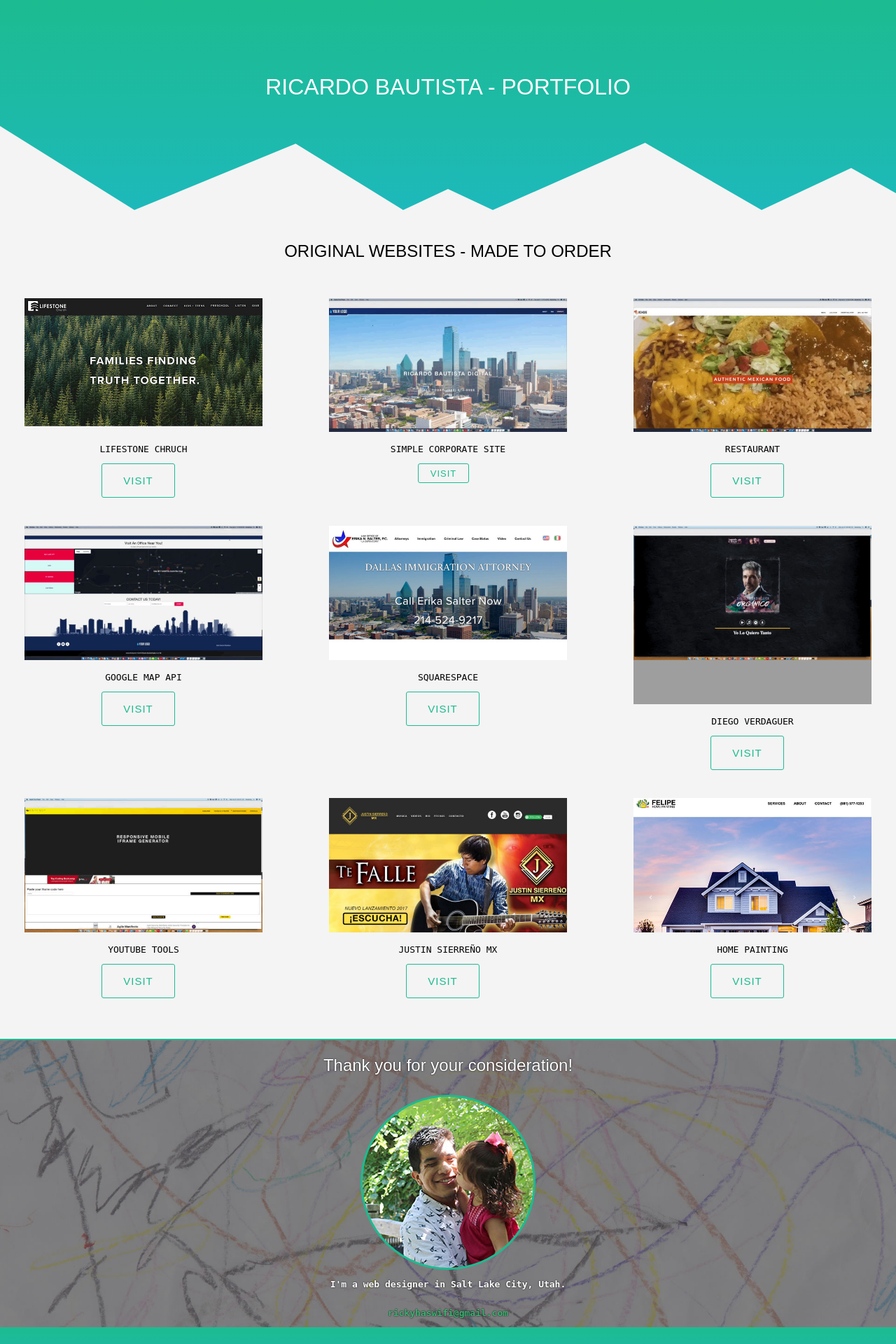
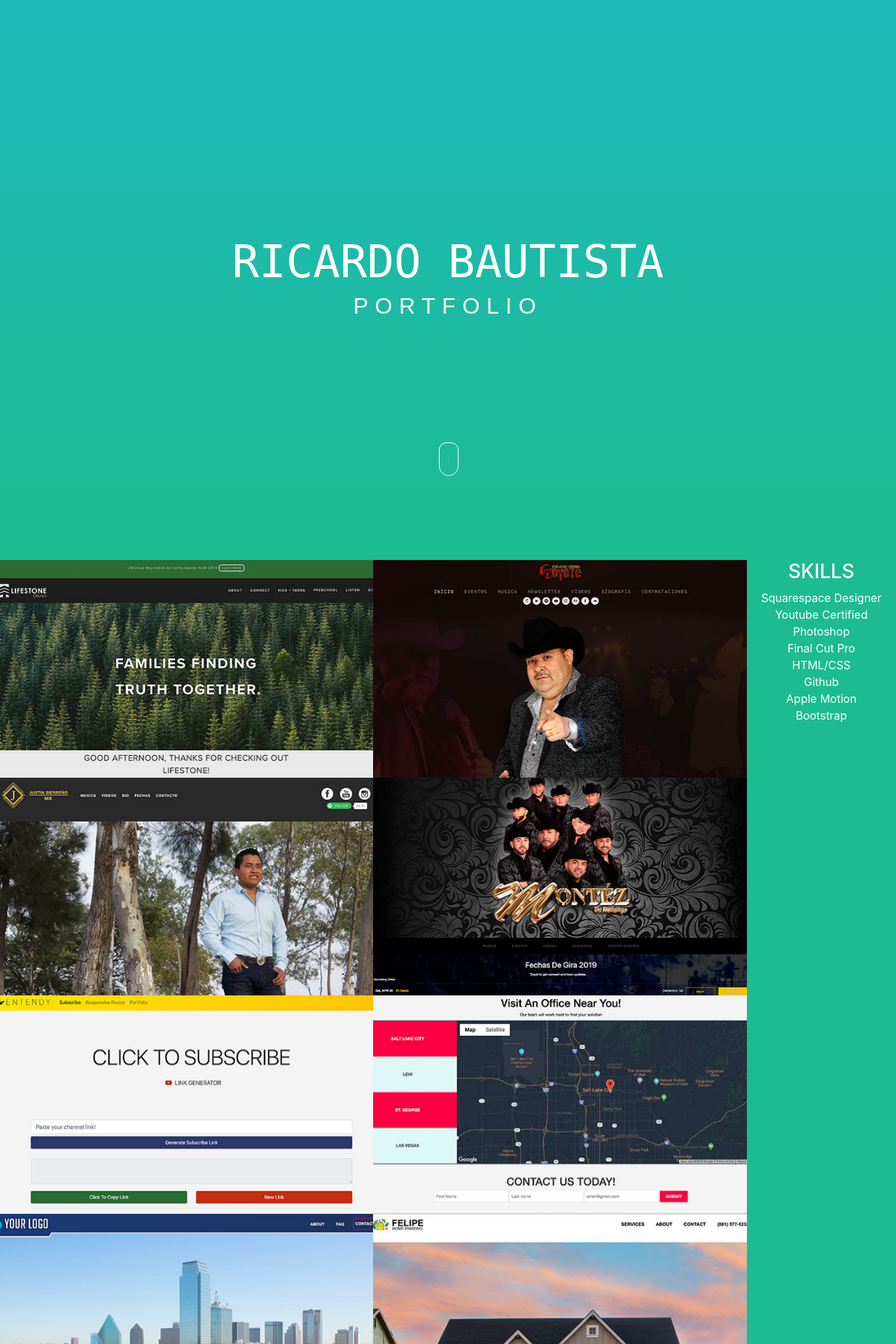
Before and after one commit to rickyhaswifi/entendy.com, a PHP site: page /portfolio/index.html in a window 1280 px wide. Shown: the top 1920 px of the page at 70% size. Run offline with PHP 8.4, Linux system fonts and the light colour scheme; grey boxes are pictures that could not be loaded.

Commit message:
Add files via upload

```diff
--- a/portfolio/index.html
+++ b/portfolio/index.html
@@ -6,118 +6,192 @@
 	<link href="style.css" rel="stylesheet">
 	<title>Ricardo Bautista Portfolio</title>
 		<link href="images/favicon.png" rel="shortcut icon">
+		<!-- BOOTSTRAP -->
+		<link rel="stylesheet" href="https://stackpath.bootstrapcdn.com/bootstrap/4.3.1/css/bootstrap.min.css" integrity="sha384-ggOyR0iXCbMQv3Xipma34MD+dH/1fQ784/j6cY/iJTQUOhcWr7x9JvoRxT2MZw1T" crossorigin="anonymous">
 </head>
 <body>
+	<div class="container-fluid maxx no-gutters">
 
-<header>
-  <h1>Ricardo Bautista - Portfolio</h1>
+		<div class="welcome">
+			<div class="row">
+				<div class="col-sm-12">
+					<h1>Ricardo Bautista</h1>
+					<h2>Portfolio</h2>
+
+				</div>
+			</div>
+			<!-- SCROLL -->
+			<a href="#showCase">
+			<div class="mouse">
+					<span></span>
+			  </div>
+			</a>
+		</div>
+		<!-- <header>
 		  <svg xmlns="http://www.w3.org/2000/svg" viewBox="0 0 100 100" preserveAspectRatio="none">
 			<polygon class="svg--sm" fill="#f4f4f4" points="0,0 30,100 65,21 90,100 100,75 100,100 0,100"/>
 			<polygon class="svg--lg" fill="#f4f4f4" points="0,0 15,100 33,21 45,100 50,75 55,100 72,20 85,100 95,50 100,80 100,100 0,100" />
 		  </svg>
-</header>
-<p>&nbsp;</p>
-<div id="content-tech">
+		</header> -->
+		<!-- START SHOWCASE -->
+		<div class="showCase" id="showCase">
+			<!-- MAIN ROW -->
+			<div class="row no-gutters">
+				<!-- COL LEFT -->
+				<div class="col-sm-12 col-md-5">
 
-	<div class="servhead">
-<h2>Original Websites - Made to Order</h2>
+						<div class="row">
+							<!-- ROW ONE -->
+								<div class="col-sm-12 col-md-12">
+										<div class="hovereffect">
+										<img class="img-fluid show" src="img/lifestone.jpg">
+										<div class="overlay">
+												<p>LIFESTONE CHURCH<br>
+													<a target="_blank" href="https://lifestonechurch.net"><button type="button" class="btn btn-success">VISIT</button></a>
+												</p>
+
+											</div>
+											</div>
+								</div>
+								<div class="col-sm-12 col-md-12">
+										<div class="hovereffect">
+										<img class="img-fluid show" src="img/justin.jpg">
+										<div class="overlay">
+												<p>Justin Sierreño MX<br>
+													<a target="_blank" href="https://www.justinsierrenomx.com/"><button type="button" class="btn btn-success">VISIT</button></a>
+												</p>
+
+											</div>
+										</div>
+									</div>
 								</div>
 
-		<div class="oneserv">
-			<img class="static" src="images/lsport.jpg">
+								<!-- test -->
+								<div class="row">
+										<!-- ROW ONE -->
+											<div class="col-sm-12 col-md-12">
+													<div class="hovereffect">
+													<img class="img-fluid show" src="img/subscribe.jpg">
+													<div class="overlay">
+															<p>Subscribe Link Generator<br>
+																<a target="_blank" href="https://entendy.com/"><button type="button" class="btn btn-success">VISIT</button></a>
+															</p>
 
-<img class="active" src="images/lsport.jpg">
-			<p>Lifestone Chruch</p>
-				<a href="https://lifestonechurch.net" target="_blank" class="btn btn-medium btn-green  btn-radius">VISIT</a>
+														</div>
 													</div>
 
-		<div class="twoserv">
-			<img class="static" src="images/corpsite.jpg">
+											</div>
+											<div class="col-sm-12 col-md-12">
+													<div class="hovereffect">
+													<img class="img-fluid show" src="img/corp.jpg">
+													<div class="overlay">
+															<p>Simple Corporate Site<br>
+																<a target="_blank" href="https://entendy.com/CorpSite/"><button type="button" class="btn btn-success">VISIT</button></a>
+															</p>
 
-<img class="active" src="images/corpsite.gif">
-			<p>Simple Corporate Site</p>
-			<a href="http://entendy.com/CorpSite/" target="_blank" class="btn btn-small btn-green  btn-radius">VISIT</a>
 														</div>
+													</div>
+												</div>
+											</div>
+				</div>
+								<!-- COL RIGHT -->
+								<div class="col-sm-12 col-md-5">
 
-		<div class="threeserv">
-			<img class="static" src="images/restaurant.jpg">
+										<div class="row">
+											<!-- ROW 2 -->
+												<div class="col-sm-12 col-md-12">
+														<div class="hovereffect">
+														<img  class="img-fluid show" src="img/coyote.jpg">
+														<div class="overlay">
+																<p>El Coyote Y Su Banda<br>
+																	<a target="_blank" href="https://coyotejoseangel.com/"><button type="button" class="btn btn-success">VISIT</button></a>
+																</p>
 
-<img class="active" src="images/restaurant.gif">
-			<p>Restaurant</p>
-			<a href="http://entendy.com/restaurant/" target="_blank" class="btn btn-medium btn-green  btn-radius">VISIT</a>
 															</div>
+														</div>
+												</div>
+												<div class="col-sm-12 col-md-12">
+														<div class="hovereffect">
+														<img class="img-fluid show" src="img/montez.jpg">
+														<div class="overlay">
+																<p>Montez De Durango<br>
+																	<a target="_blank" href="http://www.montezdedurango.net/one/"><button type="button" class="btn btn-success">VISIT</button></a>
+																</p>
 
-		<div class="fourserv">
-			<img class="static" src="images/googlemapapi.jpg">
+															</div>
+														</div>
+													</div>
+												</div>
+												<!-- test -->
+								<div class="row">
+										<!-- ROW ONE -->
+											<div class="col-sm-12 col-md-12">
+													<div class="hovereffect">
+													<img class="img-fluid show" src="img/api.jpg">
+													<div class="overlay">
+															<p>Google Maps API<br>
+																<a target="_blank" href="https://entendy.com/CorpSite/#locations"><button type="button" class="btn btn-success">VISIT</button></a>
+															</p>
 
-<img class="active" src="images/googlemapapi.gif">
-			<p>Google Map API</p>
-			<a href="http://entendy.com/CorpSite/#locations" target="_blank" class="btn btn-medium btn-green  btn-radius">VISIT</a>
 														</div>
+													</div>
+											</div>
+											<div class="col-sm-12 col-md-12">
+													<div class="hovereffect">
+													<img class="img-fluid show" src="img/paint.jpg">
+													<div class="overlay">
+															<p>Home Painting<br>
+																<a target="_blank" href="https://entendy.com/paint/"><button type="button" class="btn btn-success">VISIT</button></a>
+															</p>
 
-		<div class="fiveserv">
-			<img class="static" src="images/squarespace.jpg">
-
-<img class="active" src="images/squarespace.gif">
-			<p>Squarespace</p>
-				<a href="https://erikasalterlaw.squarespace.com/" class="btn btn-medium btn-green  btn-radius">VISIT</a>
 														</div>
-
-		<div class="sixserv">
-			<img class="static" src="images/diego.jpg">
-
-<img class="active" src="images/diego.gif">
-			<p>Diego Verdaguer</p>
-						<a href="http://diegoverdaguer.com" target="_blank" class="btn btn-medium btn-green  btn-radius">VISIT</a>
+													</div>
+												</div>
+											</div>
 								</div>
 
 
+				<div class="col-sm-12 col-lg-2 colBio">
+ <h3>
+	 SKILLS
+ </h3>
+ <ul>
+	<li>Squarespace Designer</li>
+	<li>Youtube Certified</li>
+	 <li>Photoshop</li>
+	 <li>Final Cut Pro</li>
+	 <li>HTML/CSS</li>
+	 <li>Github</li>
+	 <li>Apple Motion</li>
+	 <li>Bootstrap</li>
+ </ul>
 
-			<div class="sevenserv">
-				<img class="static" src="images/entendy.jpg">
-
-	<img class="active" src="images/entendy.gif">
-				<p>Youtube Tools</p>
-				<a href="http://entendy.com/" target="_blank" class="btn btn-medium btn-green  btn-radius">VISIT</a>
+				</div>
+			</div>
 		</div>
 
-			<div class="eightserv">
-				<img class="static" src="images/justin.jpg">
 
-	<img class="active" src="images/justin.gif">
-				<p>Justin Sierreño MX</p>
-					<a href="http://justinsierrenomx/" target="_blank" class="btn btn-medium btn-green  btn-radius">VISIT</a>
-			</div>
-
-			<div class="nineserv">
-				<img class="static" src="images/paint.jpg">
-
-	<img class="active" src="images/paint.jpg">
-				<p>Home Painting</p>
-			<a href="https://entendy.com/paint/" target="_blank" class="btn btn-medium btn-green  btn-radius">VISIT</a>
-			</div>
-			<br>
-			</div>
-<div class="thanks"
-			<section>
-						<br>
+		<!-- END SHOWCASE -->
+		<div class="thanks">
+			<div class="thanksContent">
 				<h2>Thank you for your consideration!</h2>
 	  <div id="circle"></div>
 				  <p>I'm a web designer in Salt Lake City, Utah.</p>
 				  <p><a href="mailto:rickyhaswifi@gmail.com?subject=I%20would%20like%20one%20website%20please&body=Please%20make%20it%20awesome%20%26%20make%20it%20now%2C%0A%0AYours%20truly%2C">rickyhaswifi@gmail.com</a></p>
-			</section>
+
 			</div>
+
+		</div>
+		<footer>
 			<div class="footer">
 <p>RICARDO BAUTISTA DIGITAL, LLC.</p>
 			</div>
-<!---
-		<div class="sixserv">
-			<img class="static" src="images/restaurant.jpg">
+		</footer>
+	</div>
 
-<img class="active" src="images/restaurant.gif">
-			<h3>Service 3</h3>
-		<p>Lorem Impsum Lorem Impsum Lorem Impsum Lorem Impsum Lorem Impsum Lorem Impsum</p>
-		</div>
---->
+<!-- BS JS -->
+<script src="https://code.jquery.com/jquery-3.3.1.slim.min.js" integrity="sha384-q8i/X+965DzO0rT7abK41JStQIAqVgRVzpbzo5smXKp4YfRvH+8abtTE1Pi6jizo" crossorigin="anonymous"></script>
+<script src="https://cdnjs.cloudflare.com/ajax/libs/popper.js/1.14.7/umd/popper.min.js" integrity="sha384-UO2eT0CpHqdSJQ6hJty5KVphtPhzWj9WO1clHTMGa3JDZwrnQq4sF86dIHNDz0W1" crossorigin="anonymous"></script>
+<script src="https://stackpath.bootstrapcdn.com/bootstrap/4.3.1/js/bootstrap.min.js" integrity="sha384-JjSmVgyd0p3pXB1rRibZUAYoIIy6OrQ6VrjIEaFf/nJGzIxFDsf4x0xIM+B07jRM" crossorigin="anonymous"></script>
 </body>
 </html>
--- a/portfolio/style.css
+++ b/portfolio/style.css
@@ -1,20 +1,115 @@
+.container-fluid.maxx {
+  padding-left: 0px;
+  padding-right: 0px; }
+
 body {
-	background-color:#f4f4f4;
-		margin: 0;
-		padding: 0;
-		font-family: arial;
-		height: 100%;
+    font-family: arial;
+    width: 100%;
+}
+
+html{
+  scroll-behavior: smooth;
 }
 
 p {
-	font-size: 1em;
-	padding: 1em;
+	font-size: 1.5em;
 text-align: center;
 font-family: monospace;
 }
 
+/* TOP */
+.welcome {
+  height: 100vh;
+  display: flex;
+  align-items: center;
+  justify-content: center;
+  background-image: linear-gradient(-180deg,#1db9bb, #1dbb90);
+}
+
+/* Mouse Styling */
+.mouse {
+  display: block;
+  width: 28px;
+  height: 48px;
+  border-radius: 11px 11px 15px 15px;
+  border: 1px solid #fff;
+  position: absolute;
+  left: 50%;
+  bottom: 15%;
+  margin-left: -13px;
+  z-index: 9999;
+}
+
+.mouse span {
+  display: block;
+  margin: 6px auto;
+  width: 2px;
+  height: 5px;
+  border-radius: 4px;
+  background: #fff;
+  border: 1px solid transparent;
+  -webkit-animation-duration: 1s;
+  animation-duration: 1s;
+  -webkit-animation-fill-mode: both;
+  animation-fill-mode: both;
+  -webkit-animation-iteration-count: infinite;
+  animation-iteration-count: infinite;
+  -webkit-animation-name: scroll;
+  animation-name: scroll;
+}
+
+@keyframes scroll {
+  0% {
+    opacity: 1;
+    -webkit-transform: translateY(0);
+    -ms-transform: translateY(0);
+    transform: translateY(0);
+	}
+  100% {
+    opacity: 0;
+    -webkit-transform: translateY(20px);
+    -ms-transform: translateY(20px);
+    transform: translateY(20px);
+	}
+}
+
+/* SHOWCASE */
+.showCase{
+  color: black;
+  padding: 0;
+  margin: 0;
+  text-align: center;
+}
+
+.colBio{
+  color:white;
+  background-color: #1dbb90;
+}
+
+.thanksContent{
+  padding-top: 25%;
+}
 
 
+
+.no-gutters {
+  margin-right: 0;
+  margin-left: 0;
+
+  > .col,
+  > [class*="col-"] {
+    padding-right: 0;
+    padding-left: 0;
+  }
+}
+
+ul{
+  list-style: none;
+}
+
+/*  */
+
+/* FOOTER CIRCLE */
 #circle {
 	width: 250px;
 	height: 250px;
@@ -28,16 +123,8 @@ font-family: monospace;
 	width: 250px;
 }
 #circle:hover {
-	background-position: -250px 0px
-}
-
-.static {
-  position:absolute;
-  background: white;
-}
-
-.static:hover {
-  opacity:0;
+  background-position: -250px 0px;
+  border-color: #1db9bb;
 }
 
 .thanks{
@@ -45,37 +132,45 @@ font-family: monospace;
   background-position:center;
   background-size:cover;
   background-repeat:no-repeat;
-
-  /*
-    fixed = parallax
-    scroll = normal
-  */
   background-attachment:fixed;
 }
 
 .thanks{
   background-image:url("images/scribble-444.jpg");
-  min-height:400px;
+  height: 100vh;
 	color: white;
 	font-weight: bold;
 	text-shadow: 0 0 2px black;
 }
 
-mark {
-	background-color: #1dbb90;
+.thanksContent{
+  display: block;
+  align-items: center;
+  justify-content: center;
 }
 
-header {
+
+/* header {
   position: relative;
   height: 300px;
-  background-image: linear-gradient(#1dbb90, #1db9bb);
+  background-image: linear-gradient(180deg,#1dbb90, #1db9bb);
+  margin-bottom: 2rem;
+} */
+
+.welcome h1 {
+  color: #fff;
+  font: 4em "Arial";
+  text-align: center;
+  text-transform: uppercase;
+  font-family: monospace;
 }
 
-h1 {
-  padding: 100px 0;
+.welcome h2 {
+  color: #fff;
   font: 2em "Arial";
   text-align: center;
-	text-transform: uppercase;
+  text-transform: uppercase;
+  letter-spacing: .3em;
 }
 
 h2 {
@@ -94,13 +189,7 @@ svg {
   width: 100%;
   height: 120px;
 }
-/*
-.thanks {
-	background-color: #444;
-	height: 500px;
-	color: white;
-}
-*/
+
 @media (max-width: 699px) {
   .svg--lg {
     display: none;
@@ -113,150 +202,9 @@ svg {
   }
 }
 
-/*  SERVICES */
-
-#content-tech {
-	display: grid;
-	grid-template-columns: 3, 1fr;
-    grid-template-rows: 4;
-    grid-gap: 25px;
-    padding: 0px;
-		margin: 0px;
-	color: black;
-	background-color: #f4f4f4;
-	text-align: center;
-	text-transform: uppercase;
-		border-bottom: 2px solid #1dbb90;
-}
-#content-tech img {
-	width: 340px;
-}
-
-#content-tech img:hover
-{
-		width: 340px;
-}
-
-
-/*  MOBILE */
-@media(max-width: 568px) {
-
-	.servhead {
-	grid-column: 1/4;
-	grid-row: 2/1;
-	text-align: center;
-	}
-
-.oneserv {
-	grid-column: 1/4;
-	grid-row: 2/2;
-	text-align: center;
-}
-.twoserv {
-	grid-column: 1/4;
-	grid-row: 3/3;
-	text-align: center;
-}
-.threeserv {
-	grid-column: 1/4;
-	grid-row: 4/4;
-	text-align: center;
-}
-
-.fourserv {
-grid-column: 1/4;
-grid-row: 5/5;
-text-align: center;
-}
-.fiveserv {
-grid-column: 1/4;
-grid-row: 6/6;
-text-align: center;
-}
-.sixserv {
-grid-column: 1/4;
-grid-row: 7/7;
-text-align: center;
-}
-
-.sevenserv {
-grid-column: 1/4;
-grid-row: 8/8;
-text-align: center;
-}
-.eightserv {
-grid-column: 1/4;
-grid-row: 9/9;
-text-align: center;
-}
-.nineserv {
-grid-column: 1/4;
-grid-row: 10/10;
-text-align: center;
-}
-
-}
-
-/* DESKTOP*/
-@media(min-width: 568px) {
-	.servhead {
-	grid-column: 1/4;
-	grid-row: 2/1;
-	text-align: center;
-	}
-
-.oneserv {
-	grid-column: 1/1;
-	grid-row: 2/2;
-	text-align: center;
-}
-.twoserv {
-	grid-column: 2/2;
-	grid-row: 2/2;
-	text-align: center;
-}
-.threeserv {
-	grid-column: 3/3;
-	grid-row: 2/2;
-	text-align: center;
-}
-
-.fourserv {
-grid-column: 1/1;
-grid-row: 3/3;
-text-align: center;
-}
-.fiveserv {
-grid-column: 2/2;
-grid-row: 3/3;
-text-align: center;
-}
-.sixserv {
-grid-column: 3/3;
-grid-row: 3/3;
-text-align: center;
-}
-
-.sevenserv {
-grid-column: 1/1;
-grid-row: 4/4;
-text-align: center;
-}
-.eightserv {
-grid-column: 2/2;
-grid-row: 4/4;
-text-align: center;
-}
-.nineserv {
-grid-column: 3/3;
-grid-row: 4/4;
-text-align: center;
-}
-
-}
-
 
 .footer {
+  display: block;
 	font-family: Arial;
 	color: white;
 	background-image: linear-gradient(#1dbb90, #1db9bb);
@@ -289,12 +237,7 @@ text-align: center;
   padding: 0;
 }
 
-.wrap {
-  width: 100%;
-  max-width: 900px;
-  margin: 4em auto;
-  padding: 2em 2em;
-}
+
 
 hr {
     display: block;
@@ -303,15 +246,6 @@ hr {
     border-top: 2px solid #eee;
     margin: 2em 0;
     padding: 0;
-}
-
-h1, h2 {
-  margin-bottom: 1em;
-  line-height: 1.5;
-}
-
-h1 > small{
-  color: #666;
 }
 
 h1 > small > a,
@@ -352,22 +286,8 @@ a.btn,.btn {
     text-shadow: 0 1px 0 rgba(0,0,0,0.01);
 }
 /* Radius */
-.btn-radius {
-  border-radius: 3px;
-}
+
 /* Sizes */
-.btn-small {
-    font-size: 0.8125em;
-    padding: 0.4125em 1.25em;
-}
-.btn-medium {
-    font-size: 0.9375em;
-    padding: 1em 2em;
-}
-.btn-large {
-    font-size: 1.0625em;
-    padding: 0.5625em 1.5em;
-}
 
 /* Colors */
 .btn-green {
@@ -379,4 +299,92 @@ a.btn,.btn {
   color: #fff;
   border-color: #1db9bb;
 }
+
+/* HOVER EFFECTS */
+.hovereffect {
+  width: 100%;
+  height: 100%;
+  float: left;
+  overflow: hidden;
+  position: relative;
+  text-align: center;
+  cursor: default;
+  background: #1b1b1b;
 }
+
+.hovereffect .overlay {
+  width: 100%;
+  height: 100%;
+  position: absolute;
+  overflow: hidden;
+  top: 0;
+  left: 0;
+  padding: 50px 20px;
+}
+
+.hovereffect img {
+  display: block;
+  position: relative;
+  max-width: none;
+  width: calc(100% + 20px);
+  -webkit-transition: opacity 0.35s, -webkit-transform 0.35s;
+  transition: opacity 0.35s, transform 0.35s;
+  -webkit-transform: translate3d(-10px,0,0);
+  transform: translate3d(-10px,0,0);
+  -webkit-backface-visibility: hidden;
+  backface-visibility: hidden;
+}
+
+.hovereffect:hover img {
+  opacity: 0.4;
+  filter: alpha(opacity=40);
+  -webkit-transform: translate3d(0,0,0);
+  transform: translate3d(0,0,0);
+}
+
+.hovereffect h2 {
+  text-transform: uppercase;
+  color: #fff;
+  text-align: center;
+  position: relative;
+  font-size: 17px;
+  overflow: hidden;
+  padding: 0.5em 0;
+  background-color: transparent;
+}
+
+.hovereffect h2:after {
+  position: absolute;
+  bottom: 0;
+  left: 0;
+  width: 100%;
+  height: 2px;
+  background: #fff;
+  content: '';
+  -webkit-transition: -webkit-transform 0.35s;
+  transition: transform 0.35s;
+  -webkit-transform: translate3d(-100%,0,0);
+  transform: translate3d(-100%,0,0);
+}
+
+.hovereffect:hover h2:after {
+  -webkit-transform: translate3d(0,0,0);
+  transform: translate3d(0,0,0);
+}
+
+.hovereffect a, .hovereffect p {
+  color: #FFF;
+  opacity: 0;
+  filter: alpha(opacity=0);
+  -webkit-transition: opacity 0.35s, -webkit-transform 0.35s;
+  transition: opacity 0.35s, transform 0.35s;
+  -webkit-transform: translate3d(100%,0,0);
+  transform: translate3d(100%,0,0);
+}
+
+.hovereffect:hover a, .hovereffect:hover p {
+  opacity: 1;
+  filter: alpha(opacity=100);
+  -webkit-transform: translate3d(0,0,0);
+  transform: translate3d(0,0,0);
+}
```
Also changed, not shown: portfolio/img/api.jpg (added), portfolio/img/corp.jpg (added), portfolio/img/coyote.jpg (added), portfolio/img/justin.jpg (added), portfolio/img/lifestone.jpg (added), portfolio/img/montez.jpg (added), portfolio/img/paint.jpg (added), portfolio/img/subscribe.jpg (added). Lines whose indentation alone changed are shown as unchanged.
